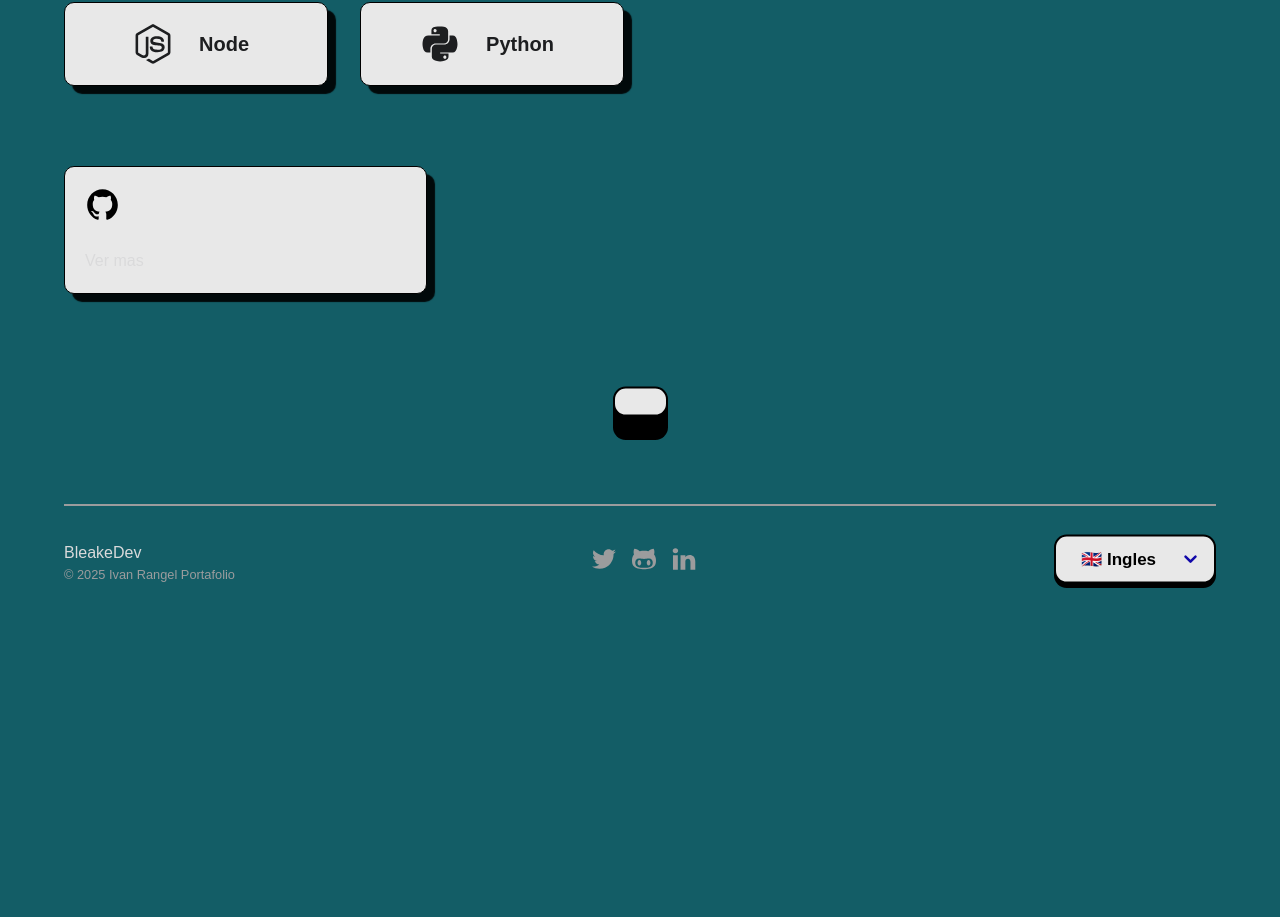
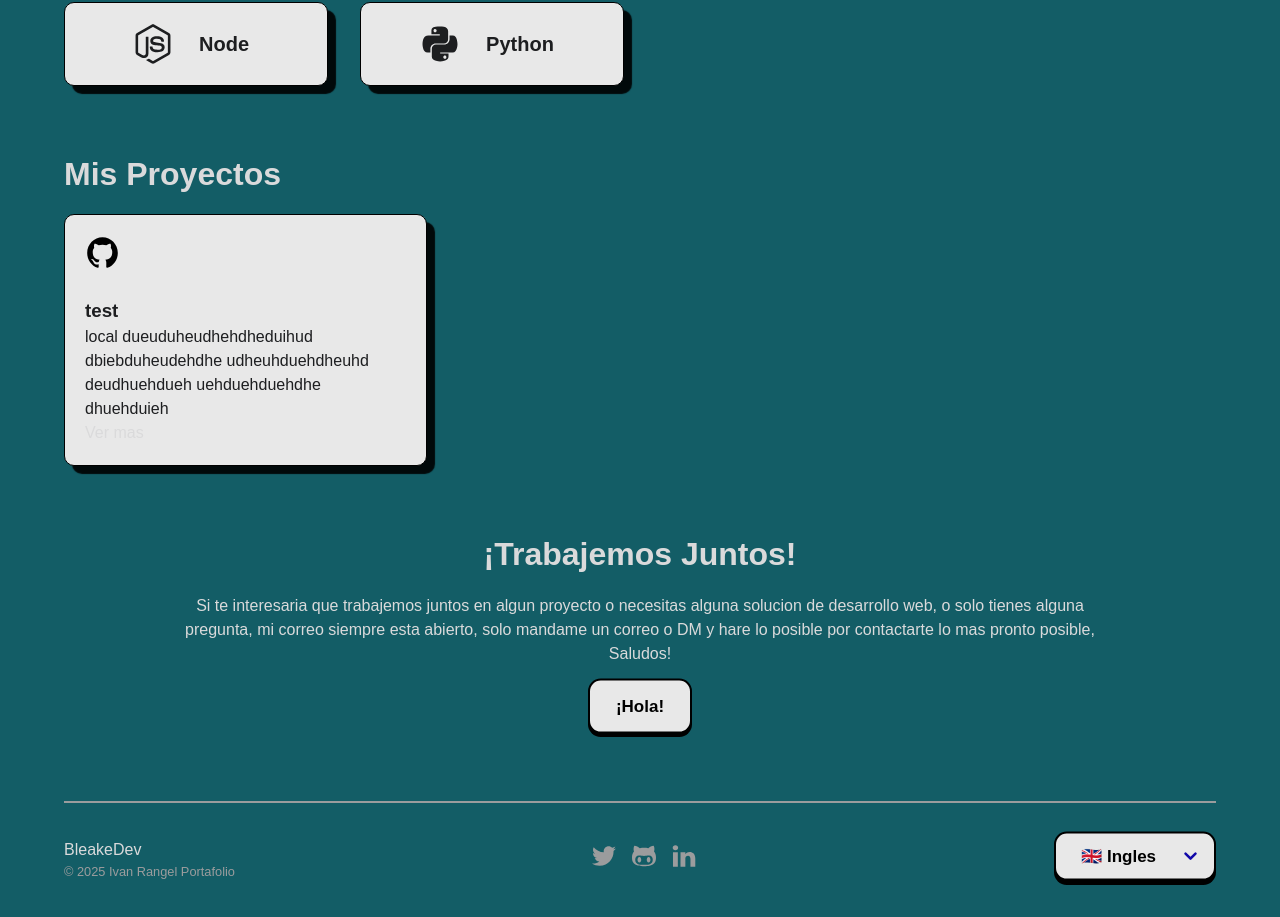
Before and after one commit to Ianbleake/Portafolio, a Next.js app: page /en in a window 1280 px wide. Shown: the part 1721-2638 px from the top of the page. Before the commit the page ends 2341 px from the top, so only its background shows below. Built offline with nearby package versions, Linux system fonts and the light colour scheme.

Commit message:
chore: Update project structure and component names

```diff
--- a/messages/en.json
+++ b/messages/en.json
@@ -1,4 +1,7 @@
 {
+  "Metadata": {
+    "title": "BleakeDev"
+  },
   "LanguageSelector": {
     "label": "Elige un idioma",
     "locale": "{locale, select, es {🇲🇽  Español} en {🇬🇧  Ingles} other {Unknown}}"
@@ -50,21 +53,21 @@
 
     },
     "proyects": {
-      "title": "",
+      "title": "Mis Proyectos",
       "filters": {},
       "cards": {
         "p1": {
-          "name": "",
-          "description": "",
-          "url": "",
+          "name": "test",
+          "description": "local dueuduheudhehdheduihud dbiebduheudehdhe udheuhduehdheuhd deudhuehdueh uehduehduehdhe dhuehduieh",
+          "url": "www.kuboPos.com",
           "data": {}
         }
       }
     },
     "contact": {
-      "title": "",
-      "description": "",
-      "button": ""
+      "title": "¡Trabajemos Juntos!",
+      "description": "Si te interesaria que trabajemos juntos en algun proyecto o necesitas alguna solucion de desarrollo web, o solo tienes alguna pregunta, mi correo siempre esta abierto, solo mandame un correo o DM y hare lo posible por contactarte lo mas pronto posible, Saludos!",
+      "button": "¡Hola!"
     }
 
   },
--- a/messages/es.json
+++ b/messages/es.json
@@ -59,7 +59,7 @@
         "p1": {
           "name": "test",
           "description": "local dueuduheudhehdheduihud dbiebduheudehdhe udheuhduehdheuhd deudhuehdueh uehduehduehdhe dhuehduieh",
-          "url": "www.kuboPos.com",
+          "url": "https://www.kubopos.com",
           "data": {}
         }
       }
--- a/src/app/Containers/Proyects/components/Card.jsx
+++ b/src/app/Containers/Proyects/components/Card.jsx
@@ -1,11 +1,13 @@
+'use client'
 import { IoLogoGithub } from "react-icons/io";
 import { Link } from '@/i18n/routing.ts'
 
 export default function Card ({link,title,description, data}) {
+
   return(
     <div className="project-card">
       <div className="project-header">
-        <a href={link} target="_blank" >
+        <a href={link} target="_blank" rel="noopener noreferrer" >
           <IoLogoGithub  className='fa-regular fa-folder-open folder-icon' />
         </a>
         <div className="small-icons">
--- a/src/app/[locale]/layout.jsx
+++ b/src/app/[locale]/layout.jsx
@@ -9,7 +9,8 @@ import '@/app/Styles/components.css'
 import {getTranslations} from 'next-intl/server';
 
 
-export async function generateMetadata({params: {locale}}) {
+export async function generateMetadata({params}) {
+  const {locale} = await params
   const t = await getTranslations({locale, namespace: 'Metadata'});
 
   return {
```
